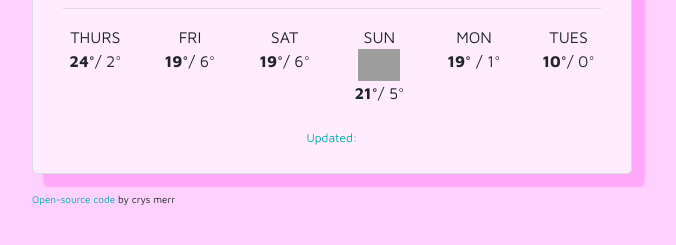
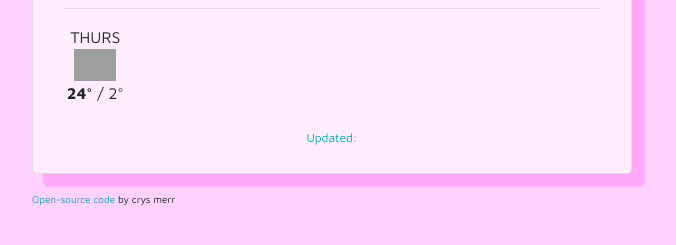
Before and after one commit to crysmerr/weather-app-v2, a plain HTML site: page index.html in a window 1280 px wide. Shown: the part 211-456 px from the top of the page, without its empty margins (308-984 px from the left). Drawn offline with nearby package versions, Linux system fonts and the light colour scheme; no server answers; grey boxes are pictures that could not be loaded; a web font is replaced by a local one.

Commit message:
Injecting HTML in JS

```diff
--- a/index.html
+++ b/index.html
@@ -73,46 +73,7 @@
             </div>
           </div>
           <hr />
-          <div class="weather-forecast">
-            <div class="row">
-              <div class="col-2">
-                THURS<br /><span class="weather-forecast-temp-max">
-                  <strong>24°</strong></span
-                ><span class="weather-forecast-temp-min">/ 2°</span>
-              </div>
-              <div class="col-2">
-                FRI<br /><span class="weather-forecast-temp-max">
-                  <strong>19°</strong></span
-                ><span class="weather-forecast-temp-min">/ 6°</span>
-              </div>
-              <div class="col-2">
-                SAT<br /><span class="weather-forecast-temp-max">
-                  <strong>19°</strong></span
-                ><span class="weather-forecast-temp-min">/ 6°</span>
-              </div>
-              <div class="col-2">
-                SUN<br />
-                <img
-                  src="http://openweathermap.org/img/wn/50d@2x.png"
-                  alt=""
-                  width="42"
-                /><span class="weather-forecast-temp-max">
-                  <strong>21°</strong></span
-                ><span class="weather-forecast-temp-min">/ 5°</span>
-              </div>
-              <div class="col-2">
-                MON<br /><span class="weather-forecast-temp-max">
-                  <strong>19°</strong></span
-                >
-                <span class="weather-forecast-temp-min">/ 1°</span>
-              </div>
-              <div class="col-2">
-                TUES<br /><span class="weather-forecast-temp-max">
-                  <strong>10°</strong></span
-                ><span class="weather-forecast-temp-min">/ 0°</span>
-              </div>
-            </div>
-          </div>
+          <div class="weather-forecast" id="forecast"></div>
           <br />
           <p class="date-update">Updated: <span id="date"></span></p>
         </div>
--- a/src/index.js
+++ b/src/index.js
@@ -20,6 +20,26 @@ function formatDate(timestamp) {
   ];
   let day = days[date.getDay()];
   return `${day} at ${hours}:${minutes}`;
+}
+
+function displayForecast() {
+  let forecastElement = document.querySelector("#forecast");
+  forecastElement.innerHTML = `
+    <div class="row">
+      <div class="col-2">
+        <div class="weather-forecast-date">THURS</div>
+        <img
+          src="http://openweathermap.org/img/wn/50d@2x.png"
+          alt=""
+          width="42"
+        />
+        <span class="weather-forecast-temp-max">
+          <strong>24°</strong>
+        </span>
+        <span class="weather-forecast-temp-min">/ 2°</span>
+      </div>
+    </div>
+  `;
 }
 
 function displayTemperature(response) {
@@ -88,3 +108,4 @@ let celsiusLink = document.querySelector("#celsius-link");
 celsiusLink.addEventListener("click", displayCelsiusTemperature);
 
 search("Denver");
+displayForecast();
```
